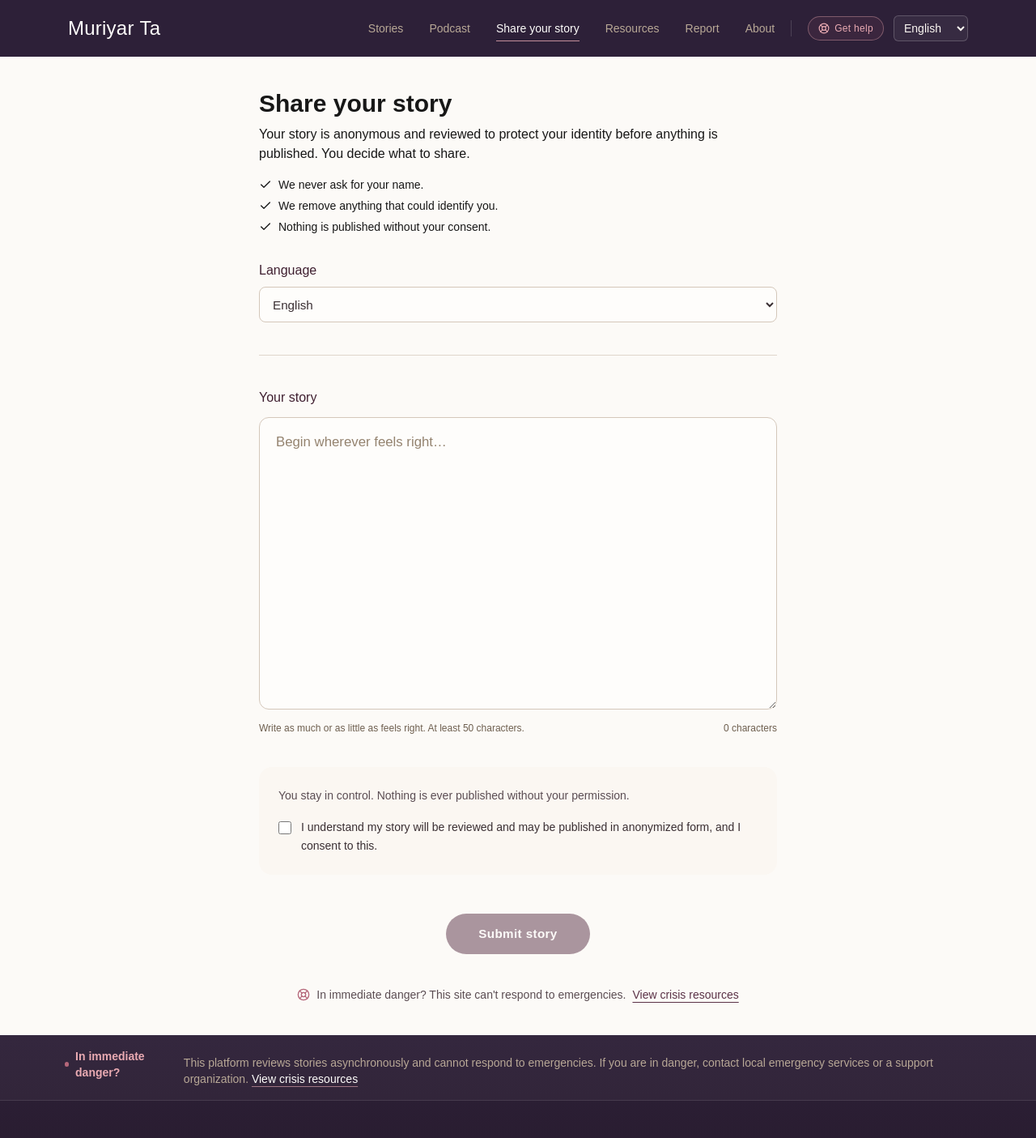
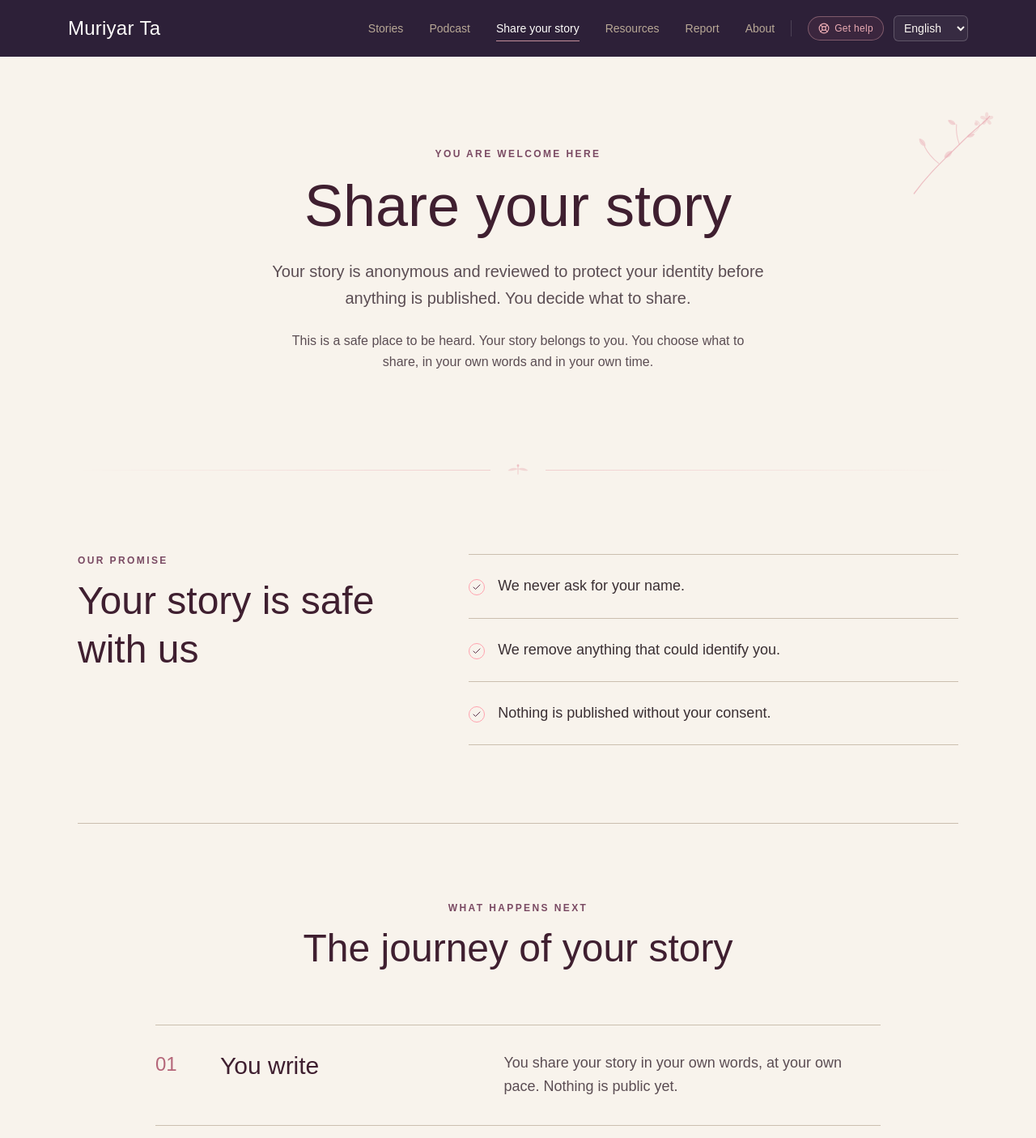
Before and after one commit to yacinebadamassidjariri-code/muriyar-ta-platform, a Next.js app: page /en/submit in a window 1280 px wide. Shown: the top 1405 px of the page at 81% size. Built offline with nearby package versions, Linux system fonts and the light colour scheme.

Commit message:
refine(submit): create editorial story-writing experience

```diff
--- a/app/[locale]/submit/page.tsx
+++ b/app/[locale]/submit/page.tsx
@@ -1,8 +1,18 @@
 import { Check } from "lucide-react";
 import { setRequestLocale } from "next-intl/server";
 import { type Locale } from "@/lib/i18n/routing";
+import { cn } from "@/lib/utils/cn";
+import {
+  BotanicalCorner,
+  FloralSeparator,
+} from "@/components/home/botanical";
+import { PrelaunchMotion } from "@/components/home/prelaunch-motion";
+import motionStyles from "@/components/home/prelaunch-motion.module.css";
 import { submitCopy } from "@/components/submit/content";
+import { submitEditorial } from "@/components/submit/editorial-content";
 import { StoryForm } from "@/components/submit/story-form";
+
+const motionRootId = "submission-editorial-root";
 
 /**
  * Anonymous story submission page (/[locale]/submit). Server component; renders
@@ -16,23 +26,177 @@ export default async function SubmitPage({
   const { locale } = await params;
   setRequestLocale(locale);
   const c = submitCopy[locale as Locale] ?? submitCopy.en;
+  const ed = submitEditorial[locale as Locale] ?? submitEditorial.en;
 
   return (
-    <div className="mx-auto w-full max-w-2xl px-4 py-10">
-      <header>
-        <h1 className="text-3xl font-bold text-ink">{c.intro.title}</h1>
-        <p className="mt-2 text-ink-soft">{c.intro.subtitle}</p>
-        <ul className="mt-4 space-y-1.5 text-sm text-ink">
-          {c.intro.points.map((point) => (
-            <li key={point} className="flex items-center gap-2">
-              <Check className="h-4 w-4 text-brand-600" aria-hidden="true" />
-              {point}
-            </li>
-          ))}
-        </ul>
-      </header>
+    <div
+      id={motionRootId}
+      className={cn(
+        "relative left-1/2 w-screen -translate-x-1/2 overflow-hidden bg-[#F8F3EC]",
+        motionStyles.root,
+      )}
+    >
+      <PrelaunchMotion rootId={motionRootId} />
 
-      <div className="mt-8">
+      <div className="relative mx-auto max-w-6xl px-5 pb-20 sm:px-8 md:pb-28">
+        <BotanicalCorner
+          className={cn(
+            "pointer-events-none absolute -right-4 top-16 hidden h-28 w-28 text-rose-200 md:block",
+            motionStyles.botanicalDrift,
+          )}
+        />
+
+        <header className="mx-auto max-w-4xl py-16 text-center sm:py-20 md:py-28">
+          <p
+            className={cn(
+              "text-xs font-semibold uppercase tracking-[0.2em] text-plum-600",
+              motionStyles.heroEntrance,
+              motionStyles.heroEyebrow,
+            )}
+          >
+            {ed.welcomeEyebrow}
+          </p>
+          <h1
+            className={cn(
+              "mt-5 font-display text-5xl font-medium leading-[1.02] text-plum-800 sm:text-6xl md:text-7xl",
+              motionStyles.heroEntrance,
+              motionStyles.heroTitle,
+            )}
+          >
+            {c.intro.title}
+          </h1>
+          <p
+            className={cn(
+              "mx-auto mt-7 max-w-2xl text-lg leading-relaxed text-charcoal-500 md:text-xl",
+              motionStyles.heroEntrance,
+              motionStyles.heroIntro,
+            )}
+          >
+            {c.intro.subtitle}
+          </p>
+          <p
+            className={cn(
+              "mx-auto mt-6 max-w-xl text-base leading-relaxed text-charcoal-500",
+              motionStyles.heroEntrance,
+              motionStyles.heroImpact,
+            )}
+          >
+            {ed.welcomeLead}
+          </p>
+        </header>
+
+        <FloralSeparator className="text-rose-200" />
+
+        <section
+          data-motion-section
+          aria-labelledby="submission-trust-heading"
+          className="grid gap-10 py-16 md:grid-cols-[minmax(0,2fr)_minmax(0,3fr)] md:gap-20 md:py-24"
+        >
+          <div>
+            <p
+              data-motion-part="eyebrow"
+              className="text-xs font-semibold uppercase tracking-[0.2em] text-plum-600"
+            >
+              {ed.trust.eyebrow}
+            </p>
+            <h2
+              data-motion-part="heading"
+              id="submission-trust-heading"
+              className="mt-3 max-w-md font-display text-4xl font-medium leading-tight text-plum-800 md:text-5xl"
+            >
+              {ed.trust.heading}
+            </h2>
+          </div>
+
+          <ul data-motion-stagger className="border-t border-stone-300/70">
+            {c.intro.points.map((point) => (
+              <li
+                key={point}
+                className="flex items-start gap-4 border-b border-stone-300/70 py-5 text-base leading-relaxed text-charcoal-700 md:py-6 md:text-lg"
+              >
+                <span className="mt-1.5 flex h-5 w-5 shrink-0 items-center justify-center rounded-full border border-rose-300 text-plum-700">
+                  <Check className="h-3 w-3" aria-hidden="true" />
+                </span>
+                <span>{point}</span>
+              </li>
+            ))}
+          </ul>
+        </section>
+
+        <section
+          data-motion-section
+          aria-labelledby="submission-journey-heading"
+          className="border-y border-stone-300/70 py-16 md:py-24"
+        >
+          <div className="mx-auto max-w-3xl text-center">
+            <p
+              data-motion-part="eyebrow"
+              className="text-xs font-semibold uppercase tracking-[0.2em] text-plum-600"
+            >
+              {ed.journey.eyebrow}
+            </p>
+            <h2
+              data-motion-part="heading"
+              id="submission-journey-heading"
+              className="mt-3 font-display text-4xl font-medium leading-tight text-plum-800 md:text-5xl"
+            >
+              {ed.journey.heading}
+            </h2>
+          </div>
+
+          <ol data-motion-stagger className="mx-auto mt-12 max-w-4xl md:mt-16">
+            {ed.journey.steps.map((step, index) => (
+              <li
+                key={step.title}
+                className="grid gap-3 border-t border-stone-300/70 py-7 sm:grid-cols-[3.5rem_minmax(0,1fr)] sm:gap-6 md:py-8"
+              >
+                <span
+                  aria-hidden="true"
+                  className="font-display text-2xl text-rose-500"
+                >
+                  {String(index + 1).padStart(2, "0")}
+                </span>
+                <div className="grid gap-2 md:grid-cols-[minmax(0,2fr)_minmax(0,3fr)] md:gap-10">
+                  <h3 className="font-display text-2xl font-medium text-plum-800 md:text-3xl">
+                    {step.title}
+                  </h3>
+                  <p className="leading-relaxed text-charcoal-500 md:text-lg">
+                    {step.body}
+                  </p>
+                </div>
+              </li>
+            ))}
+          </ol>
+        </section>
+
+        <section
+          data-motion-section
+          aria-label={ed.quote}
+          className="mx-auto max-w-4xl py-20 text-center md:py-28"
+        >
+          <blockquote
+            data-motion-part="body"
+            className="font-display text-3xl font-medium leading-tight text-plum-800 sm:text-4xl md:text-5xl"
+          >
+            “{ed.quote}”
+          </blockquote>
+        </section>
+
+        <FloralSeparator className="text-rose-200" />
+
+        <section
+          data-motion-section
+          aria-label={ed.formLeadIn}
+          className="mx-auto max-w-3xl pb-6 pt-16 text-center md:pb-10 md:pt-24"
+        >
+          <p
+            data-motion-part="body"
+            className="font-display text-3xl font-medium leading-tight text-plum-800 md:text-4xl"
+          >
+            {ed.formLeadIn}
+          </p>
+        </section>
+
         <StoryForm copy={c} locale={locale} />
       </div>
     </div>
--- a/components/submit/story-form.tsx
+++ b/components/submit/story-form.tsx
@@ -24,66 +24,51 @@ export function StoryForm({ copy, locale }: { copy: SubmitCopy; locale: string }
 
   if (state.status === "success") {
     return (
-      <div className="mx-auto max-w-xl py-8 text-center">
-        <FloralSeparator className="mx-auto mb-7 w-44 max-w-full text-rose-200" />
-        <h2 className="font-display text-2xl font-semibold text-plum-800 md:text-3xl">
+      <section
+        role="status"
+        aria-live="polite"
+        className="mx-auto max-w-3xl py-16 text-center md:py-24"
+      >
+        <FloralSeparator className="mx-auto mb-10 max-w-md text-rose-200" />
+        <h2 className="font-display text-4xl font-medium leading-tight text-plum-800 md:text-5xl">
           {copy.success.title}
         </h2>
-        <p className="mx-auto mt-4 max-w-md text-base leading-relaxed text-charcoal-500">
+        <p className="mx-auto mt-6 max-w-xl text-lg leading-relaxed text-charcoal-500">
           {copy.success.body}
         </p>
-        <div className="mt-8 flex flex-wrap items-center justify-center gap-x-8 gap-y-3">
+        <div className="mt-10 flex flex-wrap items-center justify-center gap-x-8 gap-y-4">
           <Link
             href="/submit"
-            className="text-sm font-semibold text-plum-700 underline underline-offset-4 transition-colors duration-200 hover:text-plum-800 focus-visible:rounded-sm focus-visible:outline-2 focus-visible:outline-offset-4 focus-visible:outline-plum-600"
+            className="inline-flex min-h-11 items-center text-sm font-semibold text-plum-700 underline decoration-rose-300 underline-offset-4 transition-colors duration-200 hover:text-plum-800 focus-visible:rounded-sm focus-visible:outline-2 focus-visible:outline-offset-4 focus-visible:outline-plum-600"
           >
             {copy.success.another}
           </Link>
           <Link
             href="/"
-            className="text-sm font-medium text-charcoal-500 transition-colors duration-200 hover:text-plum-700 focus-visible:rounded-sm focus-visible:outline-2 focus-visible:outline-offset-4 focus-visible:outline-plum-600"
+            className="inline-flex min-h-11 items-center text-sm font-medium text-charcoal-500 transition-colors duration-200 hover:text-plum-700 focus-visible:rounded-sm focus-visible:outline-2 focus-visible:outline-offset-4 focus-visible:outline-plum-600"
           >
             {copy.success.home}
           </Link>
         </div>
-      </div>
+      </section>
     );
   }
 
   return (
-    <form action={formAction} className="space-y-10" noValidate>
+    <form action={formAction} className="mx-auto max-w-4xl" noValidate>
       <input type="hidden" name="locale" value={locale} />
 
-      {/* Language */}
-      <div>
-        <Label htmlFor="language" className="text-base text-plum-800">
-          {copy.form.languageLabel}
-        </Label>
-        <select
-          id="language"
-          name="language"
-          defaultValue={locale}
-          aria-invalid={!!state.errors?.language}
-          className="mt-2 h-11 w-full rounded-lg border border-stone-200 bg-cream-50 px-3 text-[0.95rem] text-charcoal-700 focus-visible:outline-2 focus-visible:outline-offset-2 focus-visible:outline-plum-600 aria-[invalid=true]:border-rose-500"
+      {/* Story — the writing area, presented like a page in a journal */}
+      <section data-motion-section className="py-14 md:py-20">
+        <div data-motion-part="heading">
+          <Label
+            htmlFor="story"
+            className="font-display text-4xl font-medium leading-tight text-plum-800 md:text-5xl"
           >
-          {locales.map((l) => (
-            <option key={l} value={l}>
-              {localeLabels[l]}
-            </option>
-          ))}
-        </select>
-        {state.errors?.language ? (
-          <p className="mt-1.5 text-sm text-rose-700">{err(state.errors.language)}</p>
-        ) : null}
-      </div>
-
-      <hr className="border-stone-200/70" />
-
-      {/* Story — the writing area, presented like a page in a journal */}
-      <div>
-        <Label htmlFor="story" className="text-base text-plum-800">
             {copy.form.storyLabel}
           </Label>
+        </div>
+        <div data-motion-part="body">
           <Textarea
             id="story"
             name="story"
@@ -93,31 +78,77 @@ export function StoryForm({ copy, locale }: { copy: SubmitCopy; locale: string }
             maxLength={STORY_MAX}
             placeholder={copy.form.storyPlaceholder}
             aria-invalid={!!state.errors?.story}
-          aria-describedby="story-help"
-          className="mt-3 min-h-[16rem] rounded-xl border-stone-200 bg-cream-50 px-5 py-4 text-[1.05rem] leading-relaxed text-charcoal-700 placeholder:text-stone-400 focus-visible:outline-plum-600 aria-[invalid=true]:border-rose-500"
+            aria-describedby={state.errors?.story ? "story-help story-error" : "story-help"}
+            className="mt-6 min-h-[26rem] resize-y rounded-2xl border-stone-200 bg-cream-50 px-5 py-5 text-[1.075rem] leading-8 text-charcoal-700 shadow-editorial-xs placeholder:text-stone-400 focus-visible:outline-plum-600 sm:min-h-[32rem] sm:px-7 sm:py-6 sm:text-lg md:min-h-[36rem] aria-[invalid=true]:border-rose-500"
             onChange={(e) => setCount(e.target.value.trim().length)}
           />
           <div
             id="story-help"
-          className="mt-2 flex items-center justify-between gap-4 text-xs text-stone-500"
+            className="mt-3 flex flex-col gap-2 text-xs leading-relaxed text-stone-500 sm:flex-row sm:items-center sm:justify-between sm:gap-6"
           >
             <span>{copy.form.storyHelp}</span>
-          <span aria-live="polite" className="tabular-nums">
+            <span aria-live="polite" className="shrink-0 tabular-nums">
               {count} {copy.form.charsSuffix}
             </span>
           </div>
           {state.errors?.story ? (
-          <p className="mt-1.5 text-sm text-rose-700">{err(state.errors.story)}</p>
+            <p id="story-error" className="mt-2 text-sm text-rose-700">
+              {err(state.errors.story)}
+            </p>
           ) : null}
         </div>
+      </section>
+
+      <FloralSeparator className="text-rose-200" />
+
+      {/* Language — supporting metadata follows the story itself */}
+      <section
+        data-motion-section
+        className="grid gap-6 py-14 md:grid-cols-[minmax(0,2fr)_minmax(0,3fr)] md:items-start md:gap-16 md:py-20"
+      >
+        <div data-motion-part="heading">
+          <Label
+            htmlFor="language"
+            className="font-display text-3xl font-medium text-plum-800 md:text-4xl"
+          >
+            {copy.form.languageLabel}
+          </Label>
+        </div>
+        <div data-motion-part="body">
+          <select
+            id="language"
+            name="language"
+            defaultValue={locale}
+            aria-invalid={!!state.errors?.language}
+            aria-describedby={state.errors?.language ? "language-error" : undefined}
+            className="h-12 w-full rounded-lg border border-stone-200 bg-cream-50 px-4 text-base text-charcoal-700 focus-visible:outline-2 focus-visible:outline-offset-2 focus-visible:outline-plum-600 aria-[invalid=true]:border-rose-500"
+          >
+            {locales.map((l) => (
+              <option key={l} value={l}>
+                {localeLabels[l]}
+              </option>
+            ))}
+          </select>
+          {state.errors?.language ? (
+            <p id="language-error" className="mt-2 text-sm text-rose-700">
+              {err(state.errors.language)}
+            </p>
+          ) : null}
+        </div>
+      </section>
+
+      <FloralSeparator className="text-rose-200" />
 
       {/* Consent — a gentle reassurance, not legal paperwork */}
-      <div>
-        <div className="rounded-2xl bg-cream-100 p-5 md:p-6">
-          <p className="text-sm leading-relaxed text-charcoal-500">
+      <section data-motion-section className="py-14 md:py-20">
+        <div
+          data-motion-part="body"
+          className="border-l-2 border-rose-300 bg-cream-100/80 px-5 py-6 sm:px-7 md:px-10 md:py-9"
+        >
+          <p className="max-w-2xl text-base leading-relaxed text-charcoal-500">
             {ed.consentNote}
           </p>
-          <div className="mt-4 flex items-start gap-3">
+          <div className="mt-6 flex items-start gap-4">
             <input
               id="consent"
               name="consent"
@@ -125,52 +156,63 @@ export function StoryForm({ copy, locale }: { copy: SubmitCopy; locale: string }
               checked={consent}
               onChange={(e) => setConsent(e.target.checked)}
               aria-invalid={!!state.errors?.consent}
-              className="mt-1 h-4 w-4 shrink-0 rounded border-stone-300 accent-plum-700 focus-visible:outline-2 focus-visible:outline-offset-2 focus-visible:outline-plum-600"
+              aria-describedby={state.errors?.consent ? "consent-error" : undefined}
+              className="mt-0.5 h-5 w-5 shrink-0 rounded border-stone-300 accent-plum-700 focus-visible:outline-2 focus-visible:outline-offset-2 focus-visible:outline-plum-600"
             />
             <Label
               htmlFor="consent"
-              className="text-sm font-normal leading-relaxed text-charcoal-700"
+              className="max-w-2xl text-base font-normal leading-relaxed text-charcoal-700"
             >
               {copy.form.consentLabel}
             </Label>
           </div>
         </div>
         {state.errors?.consent ? (
-          <p className="mt-1.5 text-sm text-rose-700">{err(state.errors.consent)}</p>
+          <p id="consent-error" className="mt-2 text-sm text-rose-700">
+            {err(state.errors.consent)}
+          </p>
         ) : null}
-      </div>
+      </section>
 
       {/* Form-level error */}
       {state.errors?.form ? (
         <p
           role="alert"
-          className="rounded-lg bg-rose-50 px-4 py-3 text-sm text-rose-700"
+          className="border-l-2 border-rose-500 bg-rose-50 px-5 py-4 text-sm text-rose-700"
         >
           {err(state.errors.form)}
         </p>
       ) : null}
 
       {/* Submit — the culmination of the page */}
-      <div className="flex justify-center pt-2">
+      <section data-motion-section className="pb-10 pt-4 text-center md:pb-16">
+        <div data-motion-part="heading" className="flex justify-center">
           <button
             type="submit"
             disabled={isPending || !consent || count < STORY_MIN}
-          className="inline-flex items-center justify-center rounded-full bg-plum-700 px-10 py-3.5 text-[0.95rem] font-semibold tracking-wide text-cream-50 transition-colors duration-200 hover:bg-plum-800 focus-visible:outline-2 focus-visible:outline-offset-4 focus-visible:outline-plum-600 disabled:cursor-not-allowed disabled:opacity-50"
+            className="inline-flex min-h-12 items-center justify-center rounded-full bg-plum-700 px-10 py-3.5 text-base font-semibold tracking-wide text-cream-50 transition-[background-color,transform] duration-200 hover:-translate-y-px hover:bg-plum-800 active:translate-y-0 motion-reduce:transform-none focus-visible:outline-2 focus-visible:outline-offset-4 focus-visible:outline-plum-600 disabled:cursor-not-allowed disabled:opacity-50 disabled:hover:translate-y-0"
           >
             {isPending ? copy.form.submitting : copy.form.submit}
           </button>
         </div>
 
-      <p className="flex flex-wrap items-center justify-center gap-2 text-center text-sm text-charcoal-500">
-        <LifeBuoy className="h-4 w-4 shrink-0 text-rose-500" aria-hidden="true" />
+        <p
+          data-motion-part="supporting"
+          className="mx-auto mt-10 flex max-w-2xl flex-wrap items-center justify-center gap-2 text-center text-sm leading-relaxed text-charcoal-500"
+        >
+          <LifeBuoy
+            className="h-4 w-4 shrink-0 text-rose-500"
+            aria-hidden="true"
+          />
           {copy.safety.text}{" "}
           <Link
             href="/resources/crisis"
-          className="font-medium text-plum-700 underline underline-offset-4 transition-colors duration-200 hover:text-plum-800 focus-visible:rounded-sm focus-visible:outline-2 focus-visible:outline-offset-2 focus-visible:outline-plum-600"
+            className="font-medium text-plum-700 underline decoration-rose-300 underline-offset-4 transition-colors duration-200 hover:text-plum-800 focus-visible:rounded-sm focus-visible:outline-2 focus-visible:outline-offset-2 focus-visible:outline-plum-600"
           >
             {copy.safety.link}
           </Link>
         </p>
+      </section>
     </form>
   );
 }
```
Lines whose indentation alone changed are shown as unchanged.
